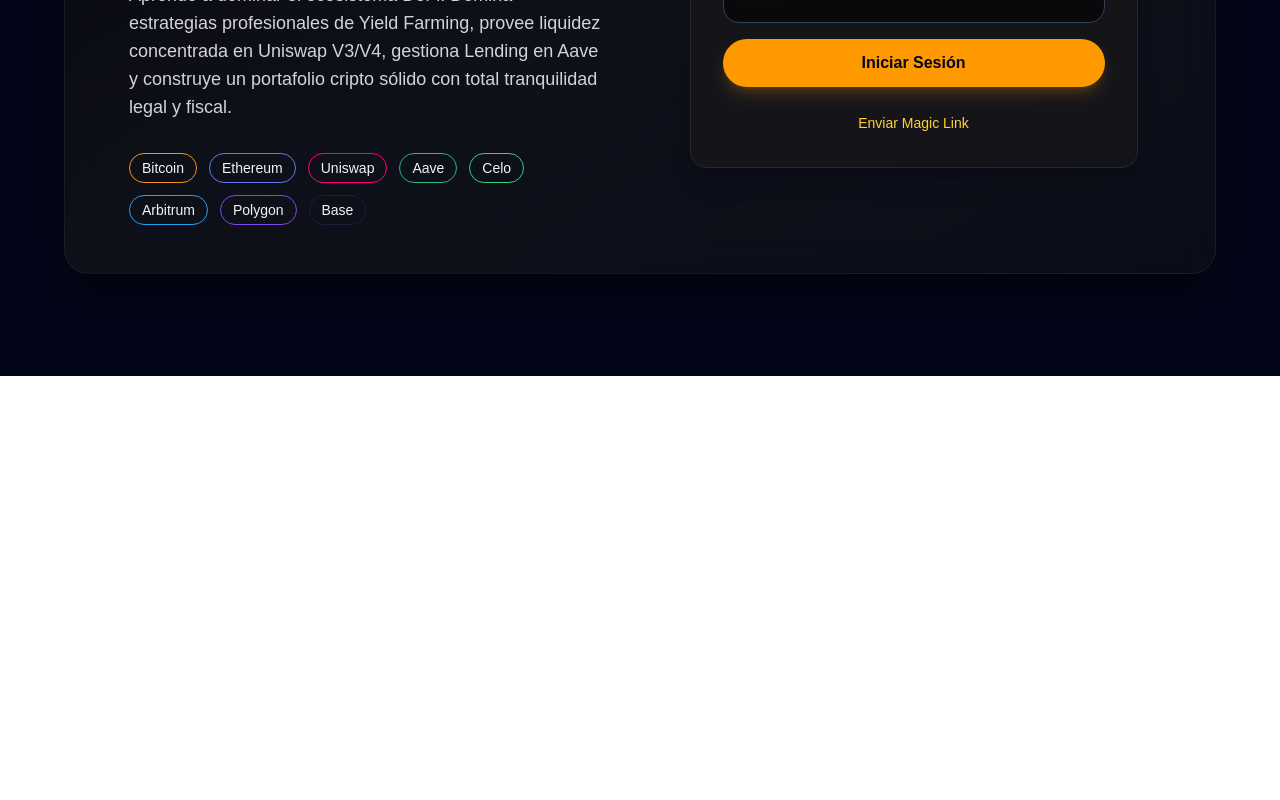
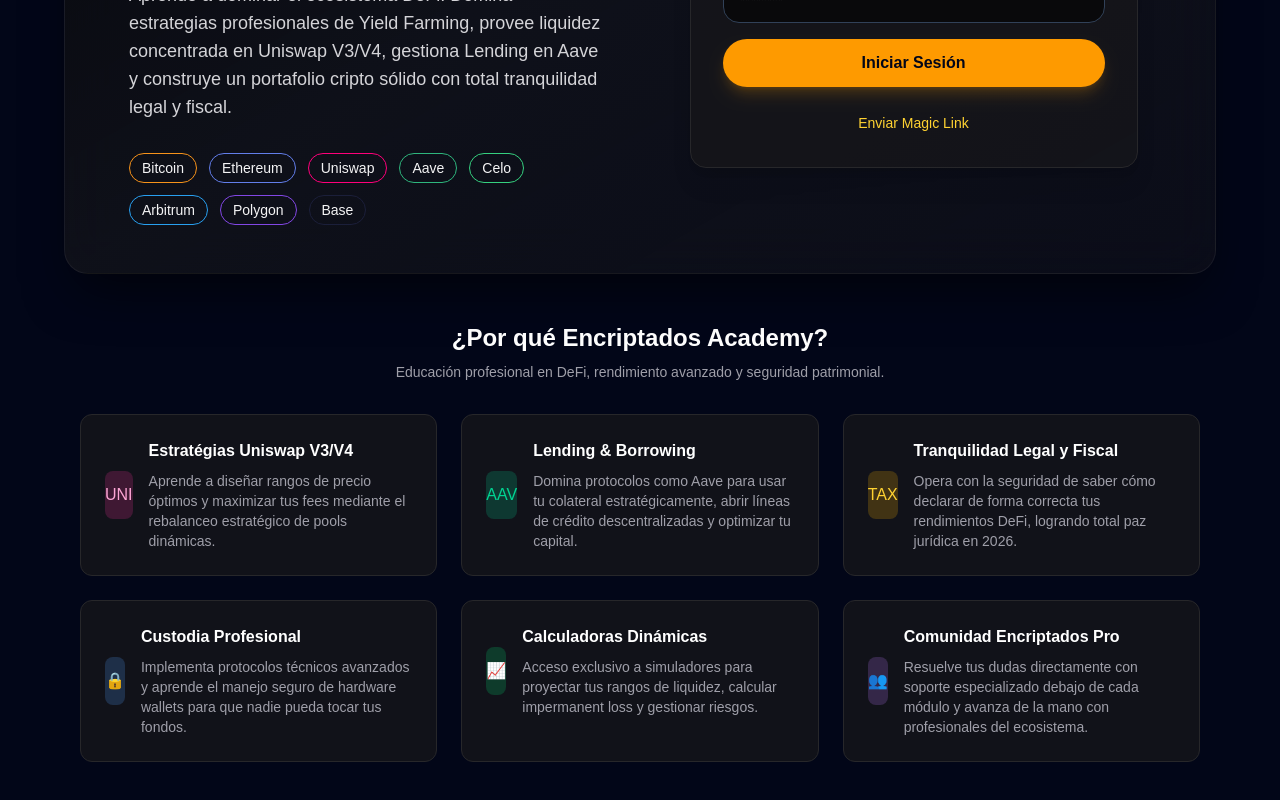
Before and after one commit to descentalizadosyencriptados-commits/plataforma-encriptados, a Next.js app: page / in a window 1280 px wide. Shown: the part 424-1224 px from the top of the page. Before the commit the page ends 800 px from the top, so only its background shows below. Built offline with nearby package versions, Linux system fonts and the light colour scheme; no server answers.

Commit message:
feat(landing): add features grid section with 6 feature cards

```diff
--- a/app/page.tsx
+++ b/app/page.tsx
@@ -171,6 +171,81 @@
           <p className="mt-6 text-center text-sm text-slate-300">{status}</p>
         ) : null}
       </div>
+      {/* Features Grid - ¿Por qué Encriptados Academy? */}
+      <div className="mt-12 mx-auto max-w-6xl px-4">
+        <div className="text-center">
+          <h3 className="text-2xl font-semibold text-white">¿Por qué Encriptados Academy?</h3>
+          <p className="mt-2 text-sm text-zinc-400">Educación profesional en DeFi, rendimiento avanzado y seguridad patrimonial.</p>
+        </div>
+
+        <div className="mt-8 grid grid-cols-1 sm:grid-cols-2 lg:grid-cols-3 gap-6">
+          {/* Card 1 */}
+          <div className="rounded-xl bg-zinc-900/70 border border-zinc-800 p-6">
+            <div className="flex items-center gap-4">
+              <div className="h-12 w-12 rounded-lg bg-pink-500/20 flex items-center justify-center text-pink-300">UNI</div>
+              <div>
+                <h4 className="font-semibold text-white">Estratégias Uniswap V3/V4</h4>
+                <p className="mt-2 text-sm text-zinc-400">Aprende a diseñar rangos de precio óptimos y maximizar tus fees mediante el rebalanceo estratégico de pools dinámicas.</p>
+              </div>
+            </div>
+          </div>
+
+          {/* Card 2 */}
+          <div className="rounded-xl bg-zinc-900/70 border border-zinc-800 p-6">
+            <div className="flex items-center gap-4">
+              <div className="h-12 w-12 rounded-lg bg-emerald-400/20 flex items-center justify-center text-emerald-400">AAV</div>
+              <div>
+                <h4 className="font-semibold text-white">Lending & Borrowing</h4>
+                <p className="mt-2 text-sm text-zinc-400">Domina protocolos como Aave para usar tu colateral estratégicamente, abrir líneas de crédito descentralizadas y optimizar tu capital.</p>
+              </div>
+            </div>
+          </div>
+
+          {/* Card 3 */}
+          <div className="rounded-xl bg-zinc-900/70 border border-zinc-800 p-6">
+            <div className="flex items-center gap-4">
+              <div className="h-12 w-12 rounded-lg bg-amber-400/20 flex items-center justify-center text-amber-300">TAX</div>
+              <div>
+                <h4 className="font-semibold text-white">Tranquilidad Legal y Fiscal</h4>
+                <p className="mt-2 text-sm text-zinc-400">Opera con la seguridad de saber cómo declarar de forma correcta tus rendimientos DeFi, logrando total paz jurídica en 2026.</p>
+              </div>
+            </div>
+          </div>
+
+          {/* Card 4 */}
+          <div className="rounded-xl bg-zinc-900/70 border border-zinc-800 p-6">
+            <div className="flex items-center gap-4">
+              <div className="h-12 w-12 rounded-lg bg-blue-400/20 flex items-center justify-center text-blue-300">🔒</div>
+              <div>
+                <h4 className="font-semibold text-white">Custodia Profesional</h4>
+                <p className="mt-2 text-sm text-zinc-400">Implementa protocolos técnicos avanzados y aprende el manejo seguro de hardware wallets para que nadie pueda tocar tus fondos.</p>
+              </div>
+            </div>
+          </div>
+
+          {/* Card 5 */}
+          <div className="rounded-xl bg-zinc-900/70 border border-zinc-800 p-6">
+            <div className="flex items-center gap-4">
+              <div className="h-12 w-12 rounded-lg bg-green-400/20 flex items-center justify-center text-green-300">📈</div>
+              <div>
+                <h4 className="font-semibold text-white">Calculadoras Dinámicas</h4>
+                <p className="mt-2 text-sm text-zinc-400">Acceso exclusivo a simuladores para proyectar tus rangos de liquidez, calcular impermanent loss y gestionar riesgos.</p>
+              </div>
+            </div>
+          </div>
+
+          {/* Card 6 */}
+          <div className="rounded-xl bg-zinc-900/70 border border-zinc-800 p-6">
+            <div className="flex items-center gap-4">
+              <div className="h-12 w-12 rounded-lg bg-purple-400/20 flex items-center justify-center text-purple-300">👥</div>
+              <div>
+                <h4 className="font-semibold text-white">Comunidad Encriptados Pro</h4>
+                <p className="mt-2 text-sm text-zinc-400">Resuelve tus dudas directamente con soporte especializado debajo de cada módulo y avanza de la mano con profesionales del ecosistema.</p>
+              </div>
+            </div>
+          </div>
+        </div>
+      </div>
     </div>
   );
 }
```
